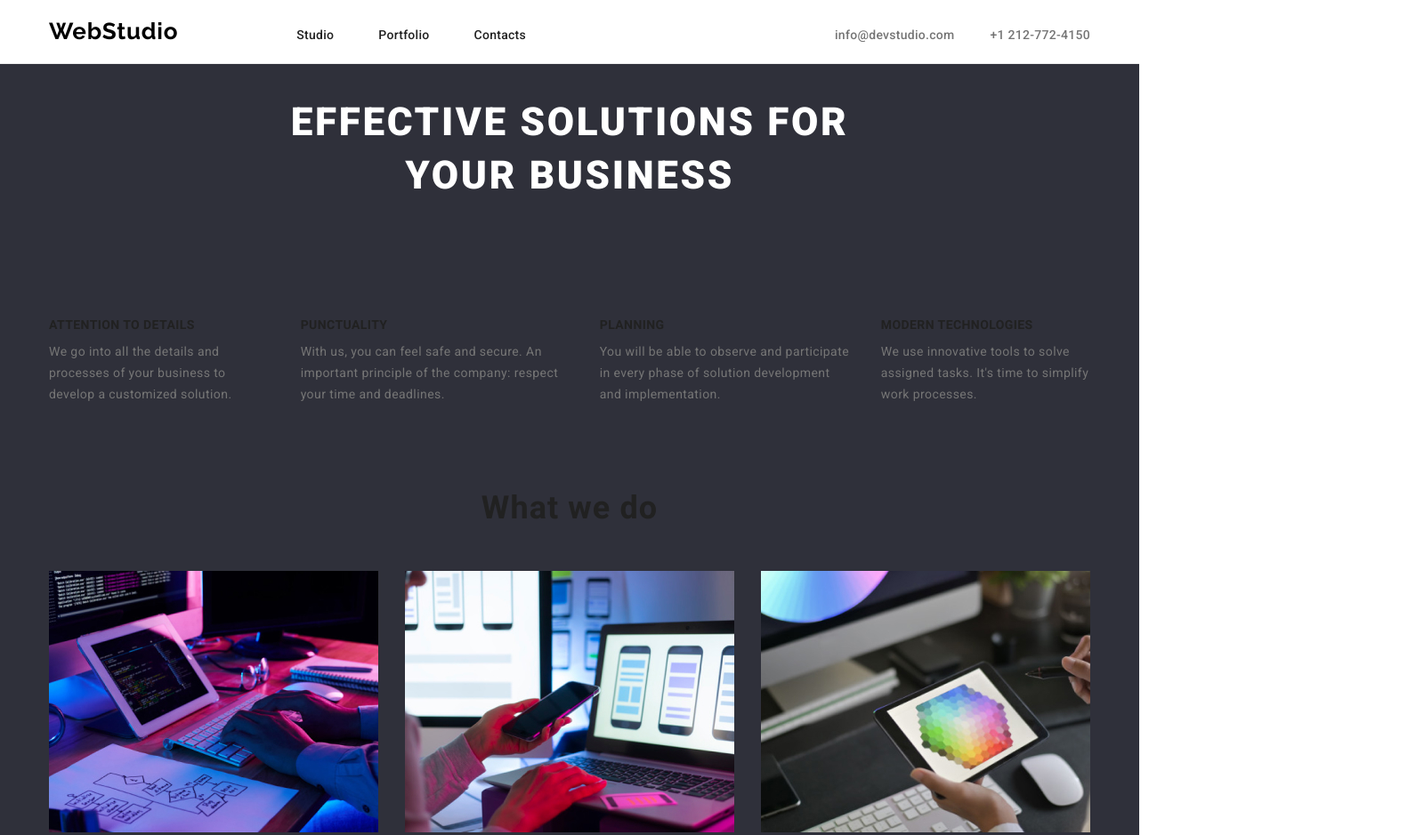
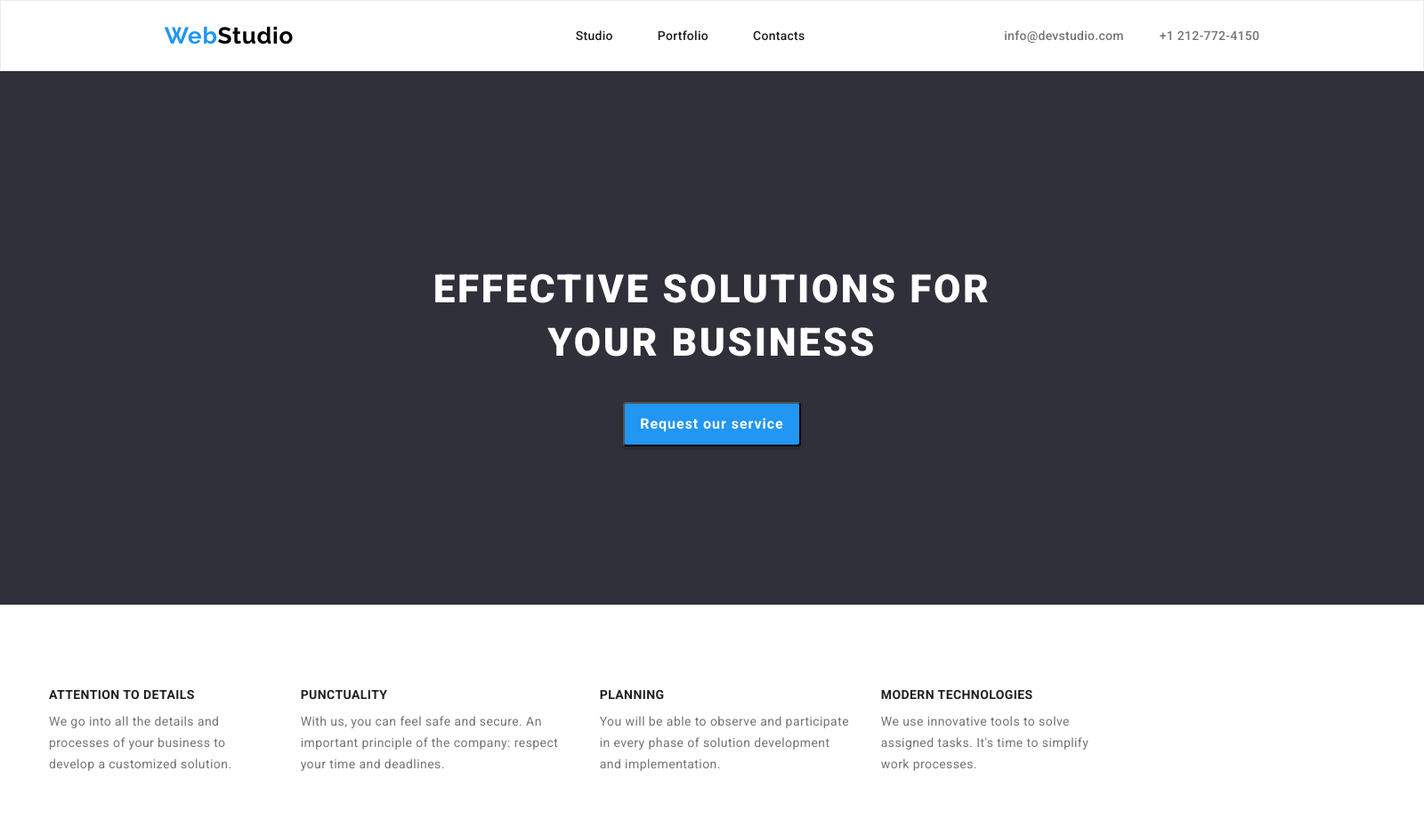
Before and after one commit to MonicaI96/goit-markup-hw-03, a plain HTML site: page index.html in a window 1280 px wide. Shown: the top 939 px of the page at 89% size, 1600 px wide, since content can reach past the window. Drawn offline with nearby package versions, Linux system fonts and the light colour scheme.

Commit message:
Update HW3

```diff
--- a/css/styles.css
+++ b/css/styles.css
@@ -1,10 +1,93 @@
 :root {
+  --title-color: #212121;
+  --text-color: #757575;
+  --background-color: #FFFFFF;
+  --brand-color: #2196F3;
   --webstudio-color: #2196f3;
-  --background: #2f303a;
-  --title-nav-color: #212121;
-  --text-contacts-color: #757575;
-  --webstudio-font-family: Roboto, Arial, sans-serif;
+    --background: #2f303a;
+    --title-nav-color: #212121;
+    --text-contacts-color: #757575;
+    --webstudio-font-family: Roboto, Arial, sans-serif;
 }
+.border-header {
+  border: 1px solid #ECECEC;
+  display:flex;
+  place-items: center;
+  width: 1600px;
+   height: 80px;
+   flex-shrink: 0;
+   justify-content: space-evenly;
+}
+/*logo*/
+.logo {
+  text-decoration: none;
+  color: #000;
+  font-family: "Raleway";
+  font-weight: 700;
+  font-size: 26px;
+  line-height: 1.18;
+  letter-spacing: 3%;
+}
+.logo-color {
+  color: var(--brand-color);
+}
+.logo-second-color {
+  color: var(--background-color);
+}
+
+.global-title {
+  background: #2F303A;
+  width: 1600px;
+  height: 600px;
+ flex-shrink: 0;
+display:flex;
+ text-align: center;
+ justify-content: center;
+  align-items: center;
+  flex-direction: column;
+}
+.main-title {
+ color: #fff;
+/*layout*/
+  display: flex;
+  width: 696px;
+  justify-content: center;
+  align-items: center;
+  flex-shrink: 0;
+  height: 120px;
+/*typography*/
+color: #FFF;
+text-align: center;
+font-family: Roboto;
+font-size: 44px;
+font-style: normal;
+font-weight: 900;
+line-height: 60px;
+letter-spacing: 2.64px;
+text-transform: uppercase;
+}
+.main-button {
+  /*layout*/
+  width: 200px;
+  height: 50px;
+  flex-shrink: 0;
+  flex-direction: column;
+  text-align: center;
+   display: flex;
+  justify-content: center;
+  align-items: center;
+  font-family: Roboto;
+  font-size: 16px;
+  font-weight: 700;
+  line-height: 30px;
+  letter-spacing: 0.06em;
+  text-align: center;
+  border-radius: 4px;
+  background: #2196F3;
+  box-shadow: 0px 4px 4px 0px rgba(0, 0, 0, 0.15);
+  color: #FFF;
+  }
+
 body {
   color: var(--text-contacts-color);
   font-family: var(--webstudio-font-family);
@@ -261,6 +344,7 @@ ul {
 
 .footer {
   background-color:  var(--background);
+  width: 100%;
 }
 
 .footer-text {
--- a/index.html
+++ b/index.html
@@ -18,10 +18,11 @@
 
     <!-- Header Section -->
 
-    <header class="header container">
-      <div class="header-text">
-      <nav class="navigation">
-        <h1><a href="./index.html" class="logo logo-active">WebStudio</a></h1>
+    <header class="border-header">
+      <a href="index.html" class="logo"
+        ><span class="logo-color">Web</span>Studio</a
+      >
+
         <ul class="navigation-links">
           <li><a href="./index.html" class="navigation-link navigation-link-active">Studio</a></li>
           <li><a href="./portofolio.html" class="navigation-link navigation-link-active">Portfolio</a></li>
@@ -37,8 +38,13 @@
 
 <!-- EFFECTIVE SOLUTIONS FOR YOUR BUSINESS Section -->
 
-<section class="hero container">
-  <h2 class="hero-text">EFFECTIVE SOLUTIONS FOR <br> YOUR BUSINESS</h2>
+ <!--Title and contact button-->
+
+ <section class="global-title">
+  <h1 class="main-title">EFFECTIVE SOLUTIONS FOR YOUR BUSINESS</h1>
+  <button type="button" class="main-button">Request our service</button>
+</section>
+
 
 <!-- ATTENTION TO DETAILS - advertising Section -->
 
--- a/portofolio.html
+++ b/portofolio.html
@@ -15,10 +15,11 @@
 
 
     <!-- Header Section -->
-    <header class="header container">
-      <div class="header-text">
-      <nav class="navigation">
-        <h1><a href="./index.html" class="logo logo-active">WebStudio</a></h1>
+
+
+    <header class="border-header">
+      <a href="index.html" class="logo"
+        ><span class="logo-color">Web</span>Studio</a>
         <ul class="navigation-links">
           <li><a href="./index.html" class="navigation-link navigation-link-active">Studio</a></li>
           <li><a href="./portofolio.html" class="navigation-link navigation-link-active">Portfolio</a></li>
```
